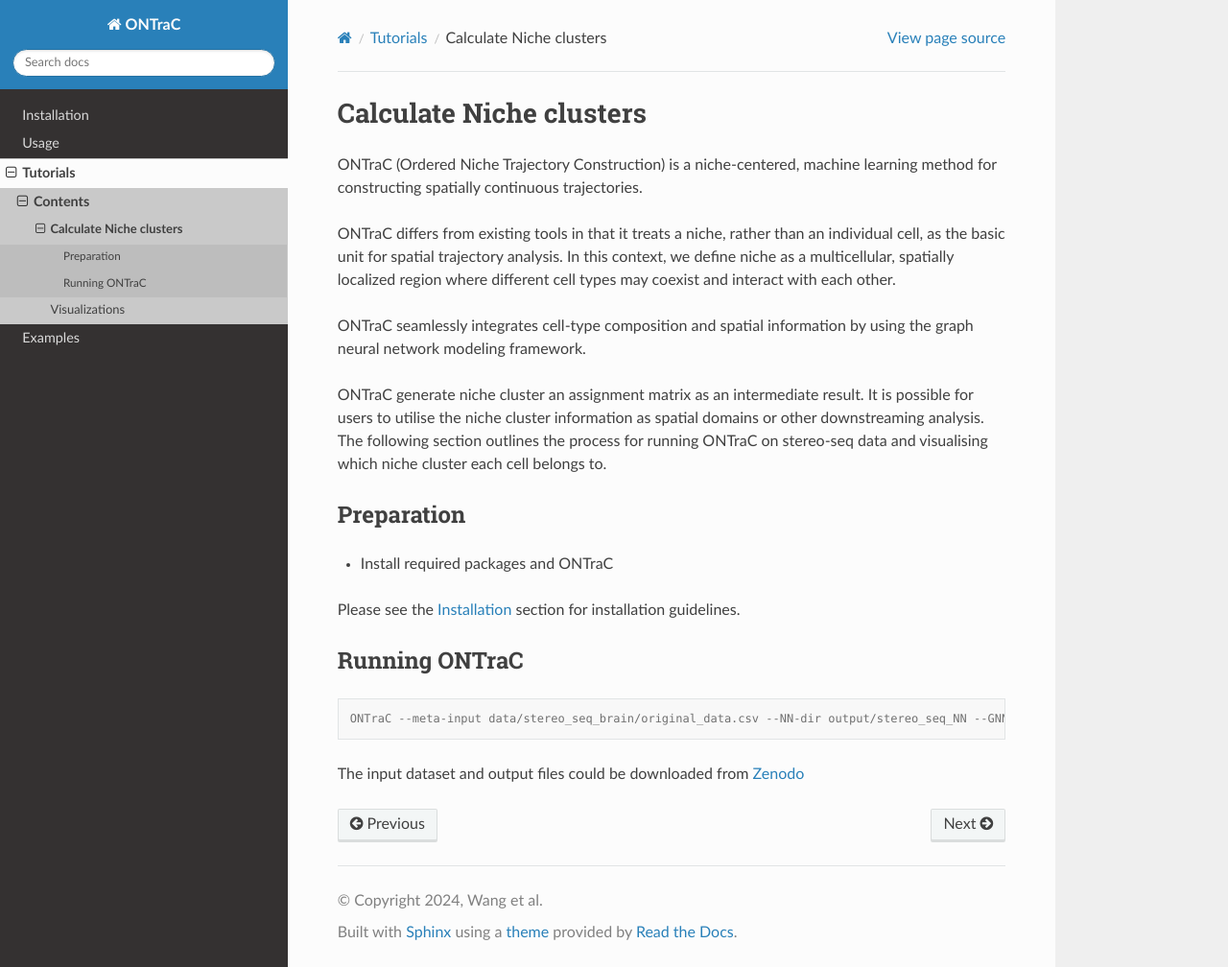
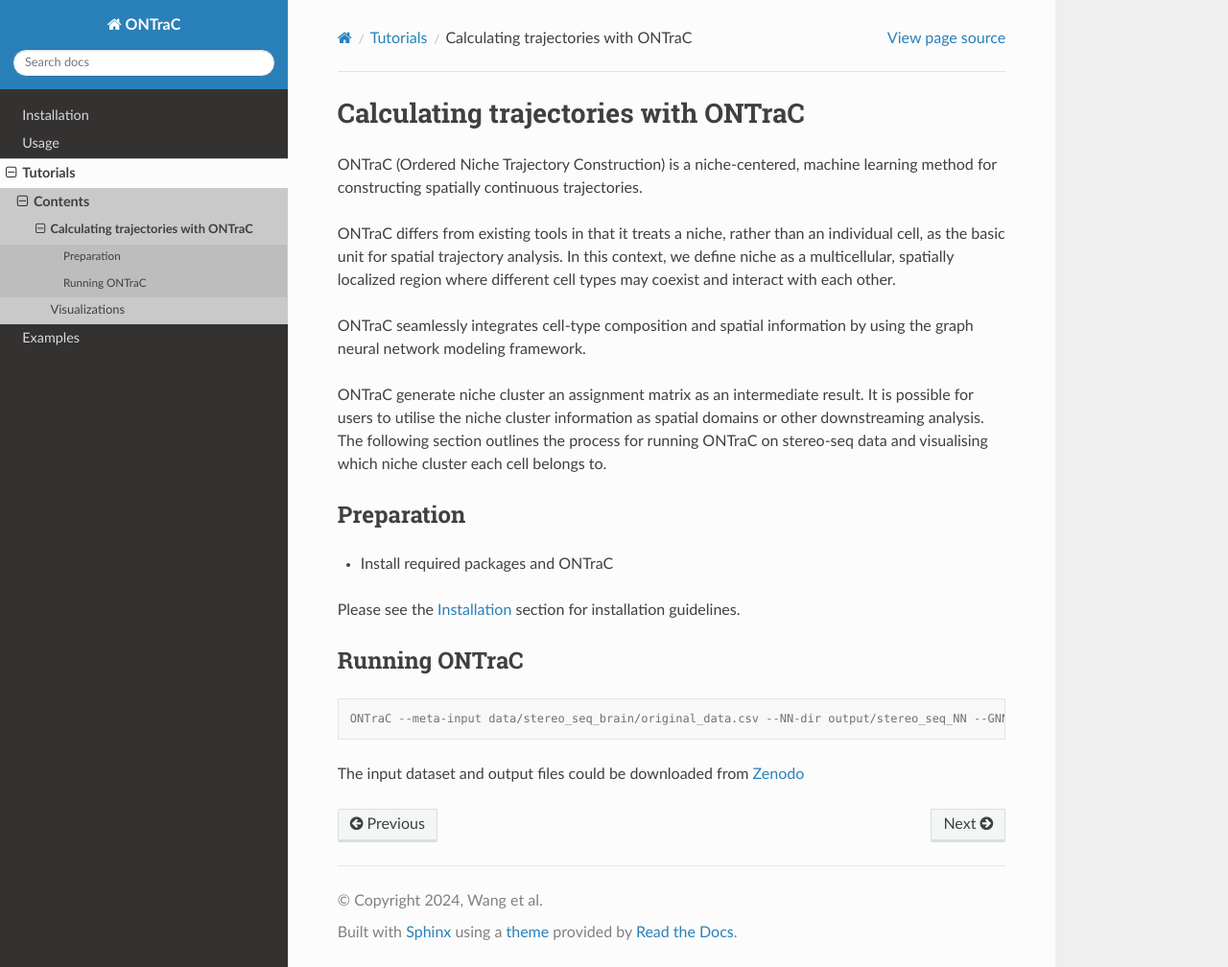
Before and after one commit to gyuanlab/ONTraC_website, a Sphinx documentation site: the page built from docs/source/niche_clusters.rst, in a window 1280 px wide and 1008 px high. Shown: the whole window at 96% size. Built offline with Sphinx 7.4.7 and the Read the Docs theme 3.1.0, drawn with Linux system fonts in a browser that asks for light colours.

Commit message:
fix text

```diff
--- a/docs/source/niche_clusters.rst
+++ b/docs/source/niche_clusters.rst
@@ -1,5 +1,5 @@
-Calculate Niche clusters
-=========================
+Calculating trajectories with ONTraC
+====================================
 
 ONTraC (Ordered Niche Trajectory Construction) is a niche-centered, machine
 learning method for constructing spatially continuous trajectories.
```
Also changed, not shown: docs/source/simulated_dataset.rst (+4 -5 lines).
